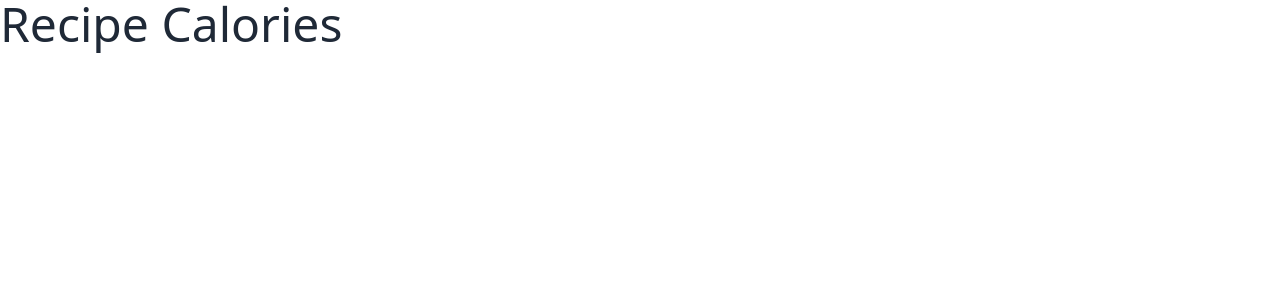
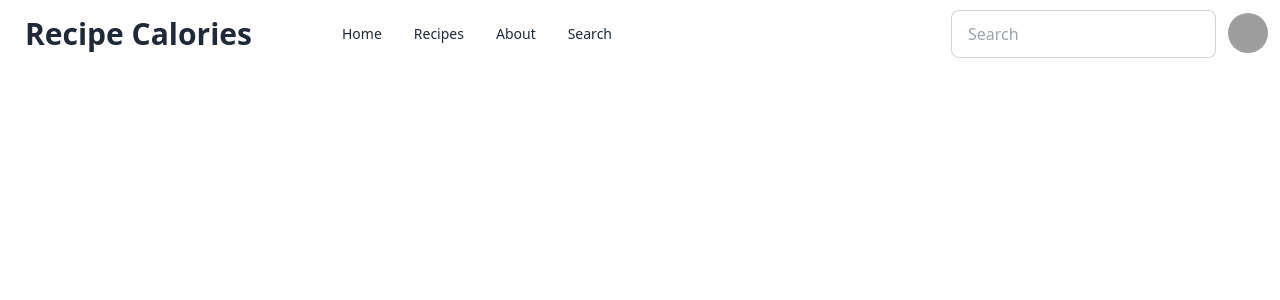
Before and after one commit to deveshbis/chefs-table, a React (Vite) app: page / in a window 1280 px wide. Shown: the top 300 px of the page. Built offline with nearby package versions, Linux system fonts and the light colour scheme; grey boxes are pictures that could not be loaded.

Commit message:
created navBar section

```diff
--- a/src/App.jsx
+++ b/src/App.jsx
@@ -1,5 +1,6 @@
 
 import './App.css'
+import Header from './component/Header/Header'
 
 function App() {
 
@@ -7,8 +8,8 @@
   return (
     <>
 
-      <h1 className='text-5xl'>Recipe Calories</h1>
 
+      <Header></Header>
 
 
     </>
--- /dev/null
+++ b/src/component/Header/Header.jsx
@@ -0,0 +1,47 @@
+
+
+const Header = () => {
+    return (
+        <div>
+            <div className="navbar bg-base-100">
+                <div className="navbar-start">
+                    <div className="dropdown">
+                        <div tabIndex="0" role="button" className="btn btn-ghost lg:hidden">
+                            <svg xmlns="http://www.w3.org/2000/svg" className="h-5 w-5" fill="none" viewBox="0 0 24 24" stroke="currentColor"><path strokeLinecap="round" strokeLinejoin="round" strokeWidth="2" d="M4 6h16M4 12h8m-8 6h16" /></svg>
+                        </div>
+                        <ul tabIndex="0" className="menu menu-sm dropdown-content mt-3 z-[1] p-2 shadow bg-base-100 rounded-box w-52">
+                            <li><a>Home</a></li>
+                            <li><a>Recipes</a></li>
+                            <li><a>About</a></li>
+                            <li><a>Search</a></li>
+                        </ul>
+                    </div>
+                    <a className="btn btn-ghost text-3xl">Recipe Calories</a>
+                </div>
+                <div className="navbar-center gap-3 hidden lg:flex">
+                    <ul className="menu menu-horizontal px-3">
+                        <li><a href="">Home</a></li>
+                        <li><a href="">Recipes</a></li>
+                        <li><a href="">About</a></li>
+                        <li><a href="">Search</a></li>
+                    </ul>
+                </div>
+
+                <div className="navbar-end flex-none gap-2">
+                    <div className="form-control">
+                        <input type="text" placeholder="Search" className="input input-bordered w-24 md:w-auto" />
+                    </div>
+                    <div className="dropdown dropdown-end">
+                        <div tabIndex="0" role="button" className="btn btn-ghost btn-circle avatar">
+                            <div className="w-10 rounded-full">
+                                <img alt="Tailwind CSS Navbar component" src="https://daisyui.com/images/stock/photo-1534528741775-53994a69daeb.jpg" />
+                            </div>
+                        </div>
+                    </div>
+                </div>
+            </div>
+        </div>
+    );
+};
+
+export default Header;
```
